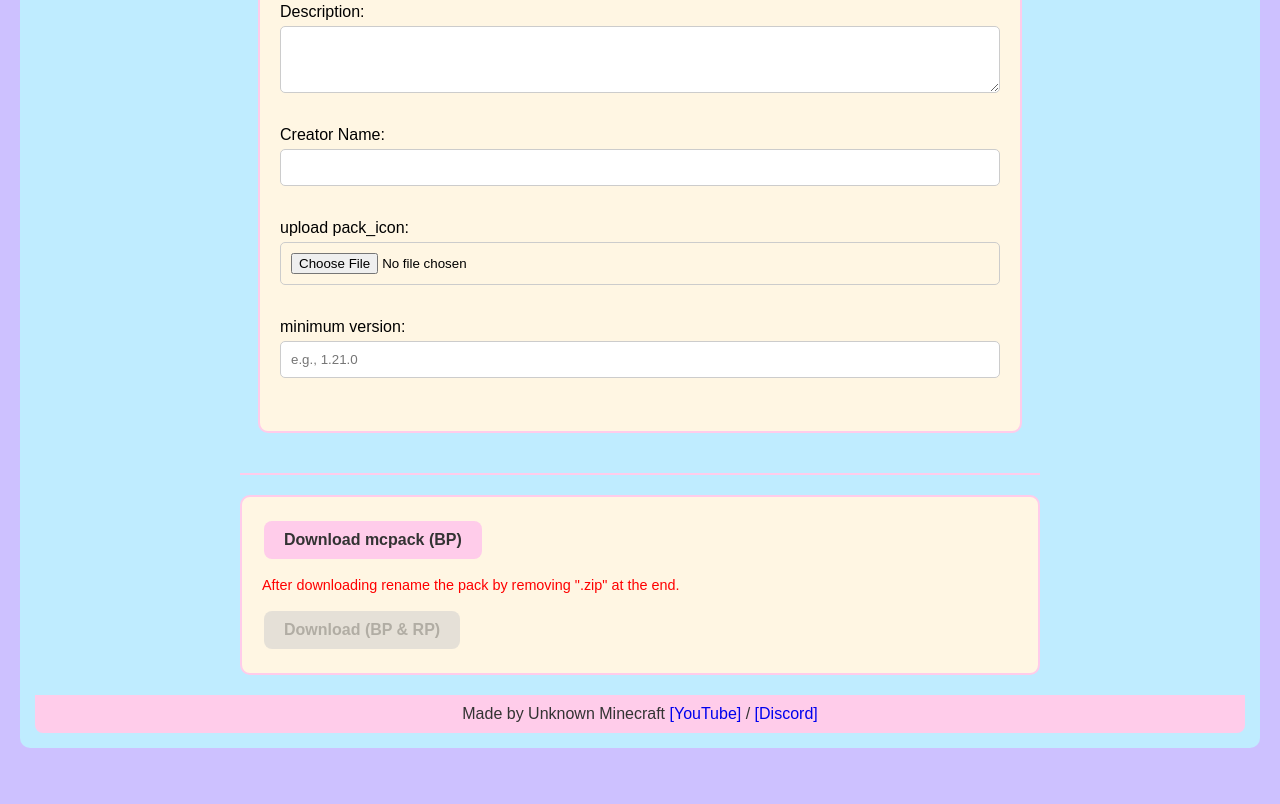
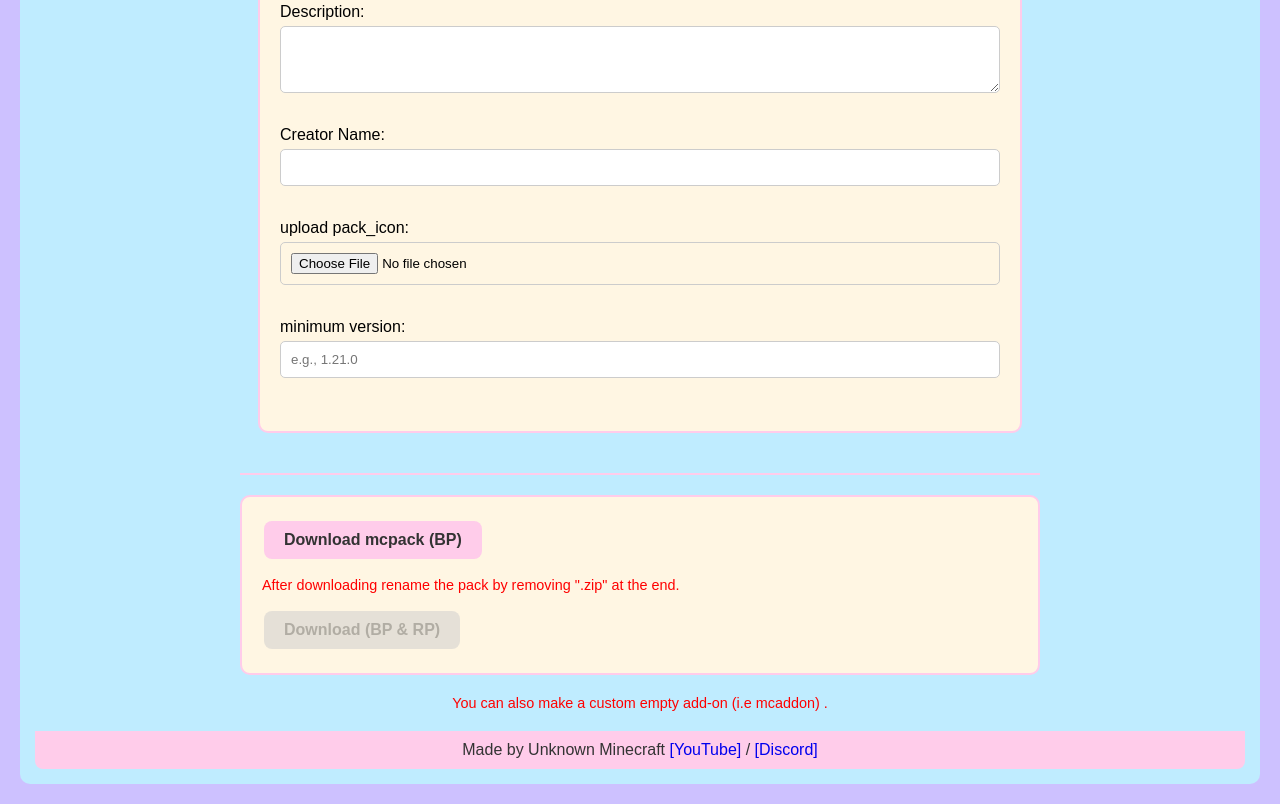
Before and after one commit to Unknownminecraft/Json-to-Addon-, a plain HTML site: page index.html in a window 1280 px wide. Shown: the part 698-1502 px from the top of the page. Before the commit the page ends 1466 px from the top, so only its background shows below. Drawn offline with nearby package versions, Linux system fonts and the light colour scheme.

Commit message:
Update index.html

```diff
--- a/index.html
+++ b/index.html
@@ -155,7 +155,8 @@
                 <button id="download-mcpack" onclick="downloadAddon('mcpack')">Download mcpack (BP)</button>
                 <p class="download-note">After downloading rename the pack by removing ".zip" at the end.</p>
                 <button id="download-mcaddon" onclick="downloadAddon('mcaddon')" disabled>Download (BP & RP)</button>
-            </div>
+			</div>
+<p class="intro-text">You can also make a custom empty add-on (i.e mcaddon) .</p>
 
         </div>
         <footer class="footer">
```
